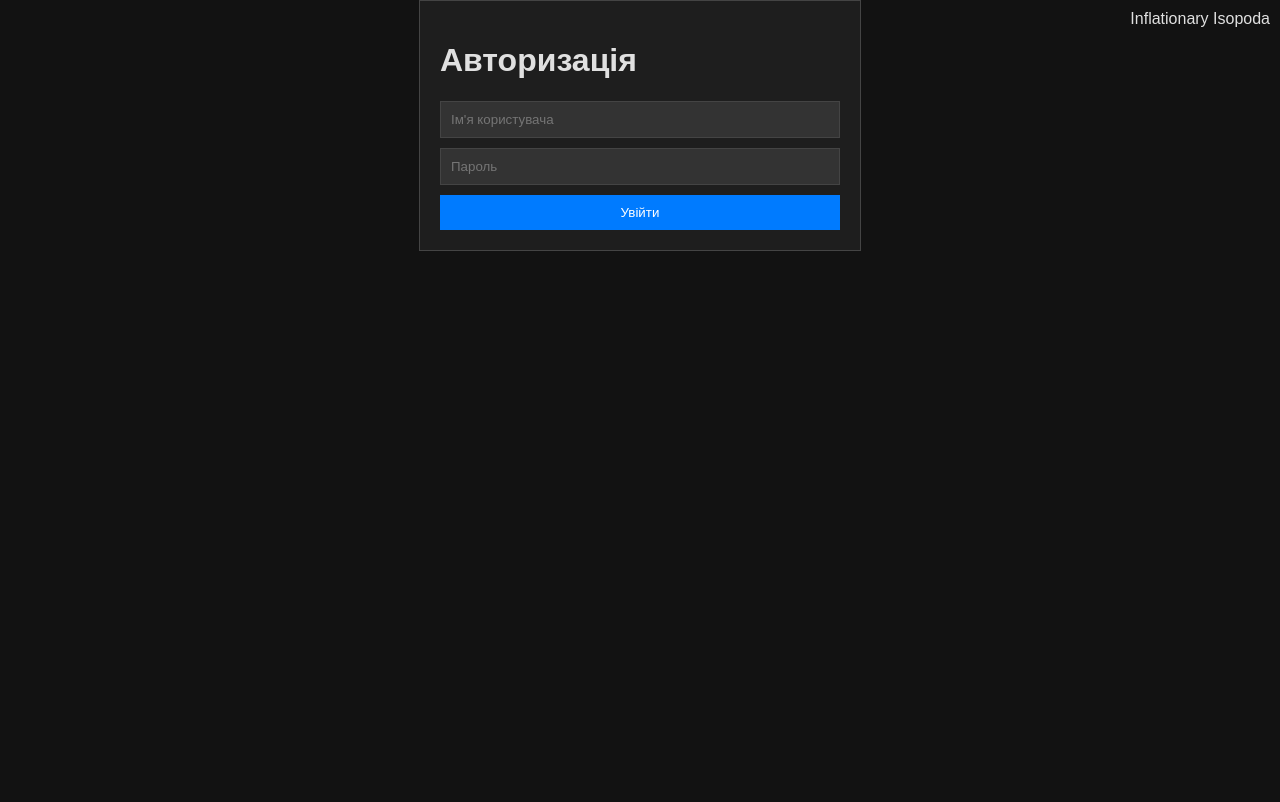
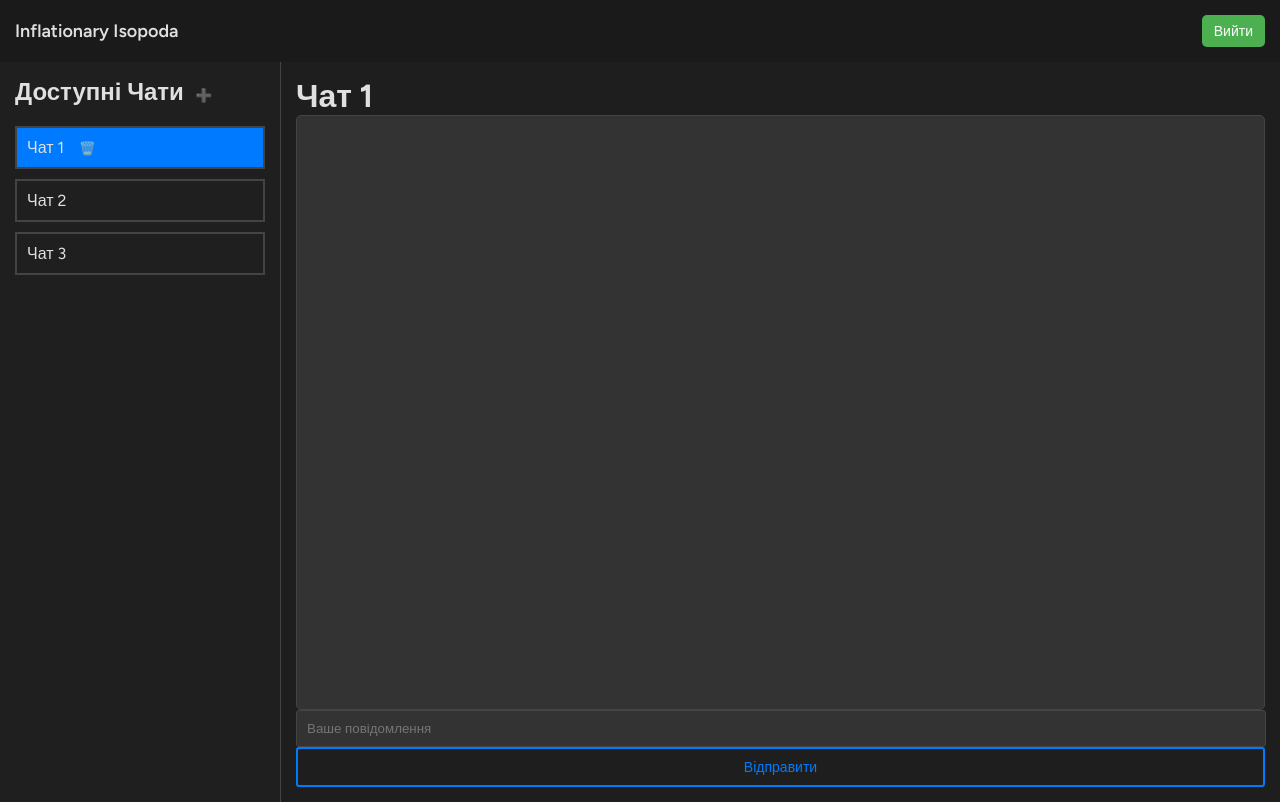
Before and after one commit to AlexHorduz/inflationary-isopoda, a FastAPI app: template WebInterface/src/templates/client_form.html in a window 1280 px wide. Before the commit the page ends 251 px from the top, so only its background shows below. Run offline with FastAPI, Linux system fonts and the light colour scheme; the template is opened without the code that fills it, so the values that code supplies are empty; parts of the project's set-up code (start-up, migrations or seed data) failed here and were passed over.

Commit message:
client side page + login page

```diff
--- a/WebInterface/src/static/css/main.css
+++ b/WebInterface/src/static/css/main.css
@@ -1,102 +1,232 @@
+/* General Styles */
 body {
     background-color: #121212;
     color: #e0e0e0;
-    font-family: Arial, sans-serif;
+    font-family: 'Figtree', sans-serif;
     margin: 0;
     padding: 0;
+    height: 100vh; /* Use full viewport height */
+    overflow-y: hidden; /* Prevent vertical scrolling */
+    position: relative;
 }
 
+/* Header Styles */
 header {
-    background-color: #1f1f1f;
+    background-color: #1a1a1a; /* Darker color for header */
     padding: 15px;
-    text-align: center;
-}
-
-.auth-form {
-    background-color: #1e1e1e;
-    padding: 20px;
-    border: 1px solid #444;
-    max-width: 400px;
-    margin: auto;
-}
-
-.auth-form input {
-    background-color: #333;
-    color: #fff;
-    border: 1px solid #444;
-    padding: 10px;
-    width: 100%;
-    max-width: 400px;
-    margin-bottom: 10px;
-    box-sizing: border-box;
-}
-
-.auth-form button {
-    background-color: #007bff;
-    color: white;
-    border: none;
-    padding: 10px;
-    cursor: pointer;
-    max-width: 400px;
-    width: 100%;
-}
-
-.chat-container {
-    display: none;
-    background-color: #1e1e1e;
-    padding: 20px;
-    border: 1px solid #444;
-}
-
-#chat-window {
-    max-height: 400px;
-    overflow-y: auto;
-    background-color: #2c2c2c;
-    color: #e0e0e0;
-    padding: 10px;
-    margin-bottom: 10px;
-}
-
-.message {
-    margin: 5px 0;
-    padding: 5px;
-}
-
-.user-message {
-    background-color: #007bff;
-    color: white;
-    text-align: right;
-}
-
-.bot-message {
-    background-color: #444;
-    color: #e0e0e0;
-}
-
-#user-input-button {
-    background-color: #007bff;
-    color: white;
-    border: none;
-    padding: 10px;
-    cursor: pointer;
-}
-
-#user-input-button:hover {
-    background-color: #0056b3;
-}
-
-@media (max-width: 600px) {
-    .auth-form, .chat-container {
-        width: 90%;
-    }
+    display: flex; /* Flexbox for team name and logout button */
+    justify-content: space-between; /* Space between elements */
+    align-items: center; /* Center items vertically */
 }
 
 /* Team name in the corner */
 .team-name {
-    position: absolute; /* Position it in the corner */
-    top: 10px; /* Adjust vertical position */
-    right: 10px; /* Adjust horizontal position */
-    font-size: 16px; /* Font size for team name */
+    font-size: 18px;
+    color: #e0e0e0;
+    font-weight: 600;
+}
+
+/* Logout Button Styles */
+#logout-button {
+    background-color: #4CAF50; /* Soft green color for logout */
+    color: white;
+    border: none;
+    padding: 8px 12px; /* Smaller padding */
+    cursor: pointer;
+    border-radius: 5px;
+    font-size: 14px;
+    transition: background-color 0.3s; /* Smooth transition */
+}
+
+#logout-button:hover {
+    background-color: #45a049; /* Darker green on hover */
+}
+
+/* Chat Container */
+.chat-container {
+    display: flex; /* Use flexbox for layout */
+    height: calc(100vh - 60px); /* Full height minus header */
+}
+
+/* Sidebar Styles */
+.sidebar {
+    width: 250px; /* Width of the sidebar */
+    background-color: #1f1f1f; /* Sidebar background */
     color: #e0e0e0; /* Text color */
-    z-index: 10; /* Ensure it appears above other elements */
+    padding: 15px;
+    border-right: 1px solid #444; /* Border for separation */
+    overflow-y: auto; /* Enable scrolling */
 }
+
+.sidebar h2 {
+    margin-top: 0;
+}
+
+.sidebar ul {
+    list-style-type: none; /* Remove default bullets */
+    padding: 0;
+}
+
+.sidebar li {
+    padding: 10px;
+    cursor: pointer;
+    border: 2px solid #444; /* Thicker outline for chat buttons */
+    margin-bottom: 10px; /* Space between chat items */
+    transition: background-color 0.3s; /* Smooth transition */
+}
+
+.sidebar li:hover {
+    background-color: #333; /* Highlight on hover */
+}
+
+.active-chat {
+    background-color: #007bff; /* Highlight active chat */
+}
+
+/* Chat Window Styles */
+.chat-window {
+    flex: 1; /* Fill remaining space */
+    display: flex;
+    flex-direction: column; /* Arrange children vertically */
+    padding: 15px;
+    background-color: #1e1e1e; /* Chat background */
+}
+
+.chat-window h1 {
+    margin: 0; /* Remove default margin */
+}
+
+/* Chat History Styles */
+.chat-history {
+    flex: 1; /* Grow to fill available space */
+    overflow-y: auto; /* Enable scrolling for chat history */
+    background-color: #333; /* Chat history background */
+    padding: 10px;
+    border: 1px solid #444;
+    border-radius: 5px;
+}
+
+.chat-history p {
+    margin: 5px 0; /* Space between messages */
+    color: #e0e0e0; /* Message text color */
+    word-wrap: break-word; /* Break long words to fit in the container */
+    line-height: 1.5; /* Improve text readability */
+}
+
+/* Input and Button Styles */
+#user-input {
+    width: calc(100% - 21px); /* Adjust for button width */
+    padding: 10px;
+    border: 1px solid #444;
+    border-radius: 3px;
+    background-color: #333;
+    color: #fff;
+    margin-right: 5px; /* Add space between input and button */
+    display: inline-block; /* Align with button */
+}
+
+#user-input-button {
+    background-color: #1e1e1e; /* Dark background color */
+    color: #007bff; /* Blue text color */
+    border: 2px solid #007bff; /* Blue outline */
+    padding: 10px; /* Padding for button */
+    cursor: pointer; /* Pointer cursor on hover */
+    border-radius: 3px; /* Slightly rounded corners */
+    font-size: 14px; /* Font size */
+    width: 100%; /* Full width */
+    display: block; /* Make it a block element */
+    transition: background-color 0.3s, color 0.3s; /* Smooth transition */
+}
+
+/* Hover Effect */
+#user-input-button:hover {
+    background-color: #007bff; /* Change background to blue on hover */
+    color: white; /* Change text color to white on hover */
+    border: 2px solid #0056b3; /* Darker blue outline on hover */
+}
+
+/* General button styles */
+button {
+    border: none;
+    background: none;
+    cursor: pointer;
+}
+
+.add-chat-button {
+    background-color: #ffffff; /* White background */
+    border: 1px solid #ccc; /* Light border */
+    border-radius: 5px;
+    padding: 5px 10px;
+    cursor: pointer;
+    margin-top: 10px;
+}
+
+.delete-chat-button {
+    display: none; /* Hidden by default */
+    cursor: pointer;
+    margin-left: 5px; /* Spacing from chat name */
+}
+
+.active-chat .delete-chat-button {
+    display: inline; /* Show only for active chat */
+}
+
+
+/* Responsive behavior for smaller screens */
+@media (max-width: 600px) {
+    .team-name {
+        right: 20px; /* Move team name a bit more left on smaller screens */
+    }
+
+    .footer {
+        width: 90%;
+    }
+
+    .sidebar {
+        width: 200px; /* Adjust sidebar width for small screens */
+    }
+
+    .chat-window {
+        padding: 10px; /* Reduce padding for small screens */
+    }
+
+}
+
+/* Styles for the login page to ensure visual consistency */
+.login-page {
+    display: flex; /* Use flexbox to center the form */
+    justify-content: center; /* Center horizontally */
+    align-items: center; /* Center vertically */
+    height: 100vh; /* Full viewport height */
+    background-color: #121212; /* Dark background */
+}
+
+/* Adjust the auth-form to fit better in the layout */
+.auth-form {
+    background-color: #1e1e1e; /* Match the chat app form */
+    border-radius: 10px; /* Add rounded corners for a softer look */
+    padding: 20px; /* Add padding to the form */
+}
+
+/* Input fields styling */
+.auth-form input {
+    padding: 15px; /* Increase padding for better touch target */
+    border-radius: 5px; /* Add rounded corners to input fields */
+    transition: border 0.3s ease; /* Smooth transition for focus effects */
+}
+
+.auth-form input:focus {
+    border: 1px solid #007bff; /* Highlight border on focus */
+    outline: none; /* Remove default outline */
+}
+
+/* Button styling */
+.auth-form button {
+    padding: 15px; /* Increase padding for better touch target */
+    border-radius: 5px; /* Add rounded corners to buttons */
+    transition: background 0.3s ease; /* Smooth transition for hover effects */
+}
+
+.auth-form button:hover {
+    background-color: #0056b3; /* Darker shade on hover */
+}
--- a/WebInterface/src/static/js/script.js
+++ b/WebInterface/src/static/js/script.js
@@ -1,88 +1,142 @@
-$(document).ready(function () {
-    // Handle login form submission
-    $('#login-form').on('submit', function (e) {
-        e.preventDefault();
-        const formData = $(this).serialize();
+document.addEventListener('DOMContentLoaded', () => {
+    const userInput = document.getElementById('user-input');
+    const sendButton = document.getElementById('user-input-button');
+    const chatHistory = document.getElementById('chat-history');
+    const chatList = document.getElementById('chat-list');
 
-        // Send the login request to the FastAPI backend
-        $.post('/token', formData, function (response) {
-            $('.auth-form').hide();
-            $('.chat-container').show();
-            alert('Вітаємо! Ви увійшли в систему.');
-            localStorage.setItem('access_token', response.access_token);
-        }).fail(function () {
-            alert('Авторизація не вдалася! Перевірте ваші дані.');
-        });
-    });
+    let currentChatId = 1; // Default active chat ID
+    const chatIds = [1, 2, 3]; // Array to keep track of active chat IDs
 
-    // Send user message
-    $('#user-input-button').on('click', function () {
-        sendMessage();
-    });
+    // Function to escape HTML
+    function escapeHtml(unsafe) {
+        return unsafe
+            .replace(/&/g, "&amp;")
+            .replace(/</g, "&lt;")
+            .replace(/>/g, "&gt;")
+            .replace(/"/g, "&quot;")
+            .replace(/'/g, "&#039;");
+    }
 
-    $('#user-input').on('keypress', function (e) {
-        if (e.key === 'Enter') {
-            sendMessage();
+    // Function to send message
+    function sendMessage() {
+        const message = userInput.value.trim();
+        if (message) {
+            // Send the message to the backend
+            fetch('/send-message', {
+                method: 'POST',
+                headers: {
+                    'Content-Type': 'application/json'
+                },
+                body: JSON.stringify({ message: message })
+            }).then(response => {
+                return response.json();
+            }).then(data => {
+                // Append escaped message to chat history
+                chatHistory.innerHTML += `<p><strong>Ви:</strong> ${escapeHtml(message)}</p>`;
+                userInput.value = ''; // Clear input after sending
+                // Load bot response
+                loadBotResponse();
+            });
+        }
+    }
+
+    // Event listener for the Send button
+    sendButton.addEventListener('click', sendMessage);
+
+    // Event listener for the Enter key
+    userInput.addEventListener('keydown', (event) => {
+        if (event.key === 'Enter' && !event.shiftKey) {
+            event.preventDefault(); // Prevent default behavior (form submission)
+            sendMessage(); // Call sendMessage function
         }
     });
 
-    function sendMessage() {
-        const chatWindow = $('#chat-window');
-        const userInput = $('#user-input');
-        const userMessage = userInput.val().trim();
-        const accessToken = localStorage.getItem('access_token');
-
-        if (userMessage) {
-            const userMessageElement = $('<div class="message user-message"></div>').text(userMessage);
-            chatWindow.append(userMessageElement);
-            chatWindow.scrollTop(chatWindow[0].scrollHeight);
-
-            // Send user message to backend
-            $.ajax({
-                type: 'POST',
-                url: '/send_message', // Change this to your backend endpoint for sending messages
-                headers: {
-                    'Authorization': `Bearer ${accessToken}` // Include the token in the request headers
-                },
-                data: JSON.stringify({ message: userMessage }),
-                contentType: 'application/json',
-                success: function (response) {
-                    // Simulate a bot response for now (you can later integrate a real backend call)
-                    const botMessageElement = $('<div class="message bot-message"></div>').text('Bot: ' + response.reply);
-                    chatWindow.append(botMessageElement);
-                    chatWindow.scrollTop(chatWindow[0].scrollHeight);
-                },
-                error: function () {
-                    alert('Не вдалося надіслати повідомлення.');
+    // Function to load bot response (simulated here)
+    function loadBotResponse() {
+        fetch('/get-latest-message')
+            .then(response => response.json())
+            .then(data => {
+                if (data.message) {
+                    chatHistory.innerHTML += `<p><strong>Бот:</strong> ${escapeHtml(data.message)}</p>`;
+                    chatHistory.scrollTop = chatHistory.scrollHeight; // Auto-scroll to bottom
                 }
             });
+    }
 
-            userInput.val(''); // Clear input
+    // Function to update active chat and highlight
+    function updateActiveChat() {
+        const chatListItems = document.querySelectorAll('#chat-list li');
+        chatListItems.forEach(item => {
+            item.classList.remove('active-chat'); // Remove active class from all items
+            const deleteButton = item.querySelector('.delete-chat-button');
+            deleteButton.style.display = 'none'; // Hide delete button initially
+        });
+        const newActiveChatItem = chatList.querySelector('li[data-chat-id="' + currentChatId + '"]');
+        if (newActiveChatItem) {
+            newActiveChatItem.classList.add('active-chat'); // Set new active chat
+            const activeDeleteButton = newActiveChatItem.querySelector('.delete-chat-button');
+            activeDeleteButton.style.display = 'inline'; // Show delete button for active chat
         }
     }
 
-    // Function to periodically fetch new messages from the backend
-    function fetchMessages() {
-        const accessToken = localStorage.getItem('access_token');
-        $.ajax({
-            type: 'GET',
-            url: '/fetch_messages', // Change this to your backend endpoint for fetching messages
-            headers: {
-                'Authorization': `Bearer ${accessToken}` // Include the token in the request headers
-            },
-            success: function (response) {
-                response.messages.forEach(function (msg) {
-                    const botMessageElement = $('<div class="message bot-message"></div>').text(msg);
-                    $('#chat-window').append(botMessageElement);
-                });
-                $('#chat-window').scrollTop($('#chat-window')[0].scrollHeight);
-            },
-            error: function () {
-                console.error('Не вдалося отримати повідомлення.');
+    // Chat selection
+    chatList.addEventListener('click', (e) => {
+        if (e.target.tagName === 'LI' || e.target.classList.contains('delete-chat-button')) {
+            if (e.target.classList.contains('delete-chat-button')) {
+                const chatIdToRemove = e.target.parentElement.getAttribute('data-chat-id');
+                removeChat(chatIdToRemove); // Call remove chat function
+                return;
             }
-        });
+
+            currentChatId = e.target.getAttribute('data-chat-id'); // Get the chat ID from the clicked item
+            document.getElementById('current-chat-title').textContent = `Чат ${currentChatId}`;
+            chatHistory.innerHTML = ''; // Clear chat history for the selected chat
+            updateActiveChat(); // Update the active chat highlight
+        }
+    });
+
+    // Function to remove chat
+    function removeChat(chatId) {
+        const chatToRemove = chatList.querySelector(`li[data-chat-id="${chatId}"]`);
+        if (chatToRemove) {
+            chatList.removeChild(chatToRemove);
+            // Remove the chat ID from the array
+            const index = chatIds.indexOf(Number(chatId));
+            if (index > -1) {
+                chatIds.splice(index, 1);
+            }
+            // Update active chat if the current one is removed
+            if (currentChatId == chatId) {
+                currentChatId = chatIds.length > 0 ? chatIds[0] : null; // Reset currentChatId to the first chat or null if no chats left
+                document.getElementById('current-chat-title').textContent = currentChatId ? `Чат ${currentChatId}` : ''; // Update title
+                chatHistory.innerHTML = ''; // Clear chat history
+                updateActiveChat(); // Update active chat highlight
+            }
+        }
     }
 
-    // Fetch new messages every 5 seconds (change as needed)
-    setInterval(fetchMessages, 5000);
+    // Add new chat functionality
+    document.getElementById('add-chat-button').addEventListener('click', () => {
+        // Create a new chat ID
+        let newChatId = Math.max(...chatIds) + 1; // Increment based on existing chat IDs
+        chatIds.push(newChatId); // Add new ID to array
+
+        const newChatItem = document.createElement('li');
+        newChatItem.setAttribute('data-chat-id', newChatId);
+        newChatItem.innerHTML = `Чат ${newChatId} <button class="delete-chat-button" style="display:none;">🗑️</button>`; // Add delete button with initial hidden state
+
+        // Add click event for the new chat item
+        newChatItem.addEventListener('click', () => {
+            currentChatId = newChatId; // Update current chat ID
+            document.getElementById('current-chat-title').textContent = `Чат ${currentChatId}`;
+            chatHistory.innerHTML = ''; // Clear chat history for the selected chat
+            updateActiveChat(); // Update active chat
+        });
+
+        chatList.appendChild(newChatItem); // Add new chat to the list
+        updateActiveChat(); // Update active chat highlight for new chat
+    });
+
+    // Initially set the active chat on page load
+    updateActiveChat();
 });
--- a/WebInterface/src/templates/base.html
+++ b/WebInterface/src/templates/base.html
@@ -4,6 +4,9 @@
         <meta charset="utf-8">
         <meta name="viewport" content="width=device-width, initial-scale=1.0">
         <link href="{{ url_for('static', path='css/main.css') }}" rel="stylesheet">
+        <link rel="preconnect" href="https://fonts.googleapis.com">
+        <link rel="preconnect" href="https://fonts.gstatic.com" crossorigin>
+        <link href="https://fonts.googleapis.com/css2?family=Figtree:ital,wght@0,300..900;1,300..900&family=Roboto:ital,wght@0,100;0,300;0,400;0,500;0,700;0,900;1,100;1,300;1,400;1,500;1,700;1,900&display=swap" rel="stylesheet">
     </head>
     <body>
         {% block content %}
--- a/WebInterface/src/templates/client_form.html
+++ b/WebInterface/src/templates/client_form.html
@@ -1,32 +1,44 @@
-<!DOCTYPE html>
-<html lang="uk">
-<head>
-    <meta charset="UTF-8">
-    <meta name="viewport" content="width=device-width, initial-scale=1.0">
-    <title>Inflationary Isopoda - Login</title>
-    <link rel="stylesheet" href="../static/css/main.css"> <!-- Include your CSS styles -->
-    <script src="https://code.jquery.com/jquery-3.6.0.min.js"></script>
-    <script src="../static/js/script.js" defer></script> <!-- Include the script.js file -->
-</head>
-<body>
+{% extends "base.html" %}
+{% block content %}
+
+<header>
     <div class="team-name">Inflationary Isopoda</div> <!-- Updated team name -->
+    <button id="logout-button" onclick="location.href='/login'">Вийти</button> <!-- Redirects to login -->
+</header>
 
-    <div class="auth-form">
-        <h1>Авторизація</h1>
-        <form id="login-form" method="post" action="/token">
-            <input type="text" name="username" placeholder="Ім'я користувача" required>
-            <input type="password" name="password" placeholder="Пароль" required>
-            <button type="submit">Увійти</button>
-        </form>
+
+<div class="chat-container">
+    <div class="sidebar">
+        <h2>Доступні Чати
+            <button id="add-chat-button">➕</button>
+        </h2>
+        <ul id="chat-list">
+            <li class="active-chat" data-chat-id="1">
+                Чат 1
+                <button class="delete-chat-button" title="Видалити чат">🗑️</button>
+            </li>
+            <li data-chat-id="2">
+                Чат 2
+                <button class="delete-chat-button" title="Видалити чат">🗑️</button>
+            </li>
+            <li data-chat-id="3">
+                Чат 3
+                <button class="delete-chat-button" title="Видалити чат">🗑️</button>
+            </li>
+            <!-- Add more chats as needed -->
+        </ul>
     </div>
 
-    <div class="chat-container" style="display: none;">
-        <h1>Чат</h1>
-        <div id="chat-window" style="height: 400px; overflow-y: scroll; border: 1px solid #444; padding: 10px;">
-            <!-- Chat messages will be appended here -->
+    <div class="chat-window">
+        <h1 id="current-chat-title">Чат 1</h1>
+        <div class="chat-history" id="chat-history">
+            <!-- Messages will be dynamically inserted here -->
         </div>
-        <input type="text" id="user-input" placeholder="Ваше повідомлення" required>
-        <button id="user-input-button">Відправити</button>
+        <div class="input-container">
+            <input type="text" id="user-input" placeholder="Ваше повідомлення" required>
+            <button id="user-input-button">Відправити</button>
+        </div>
     </div>
-</body>
-</html>
+</div>
+
+{% endblock %}
```
Also changed, not shown: WebInterface/src/templates/login.html (+16 -10 lines), WebInterface/src/static/logo.png (added).
